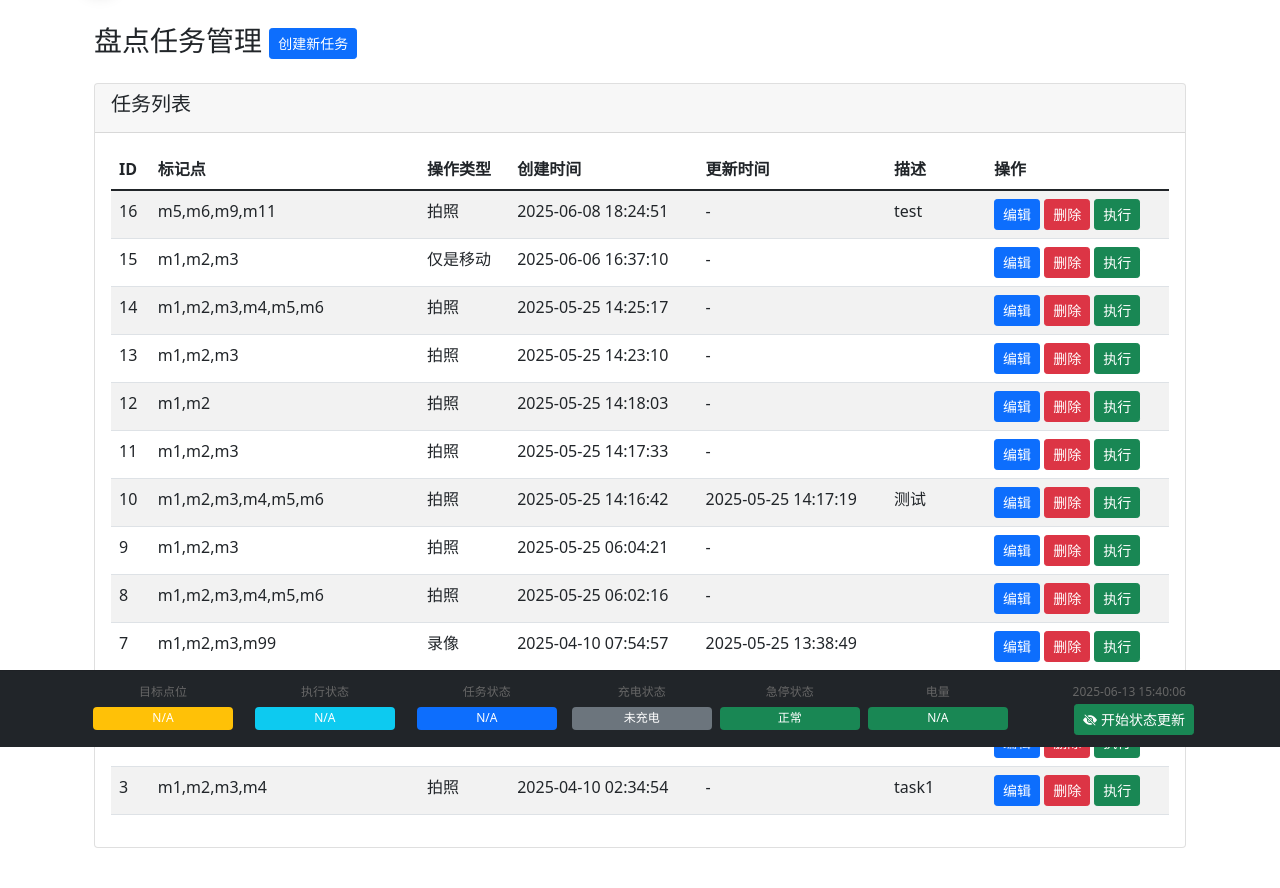
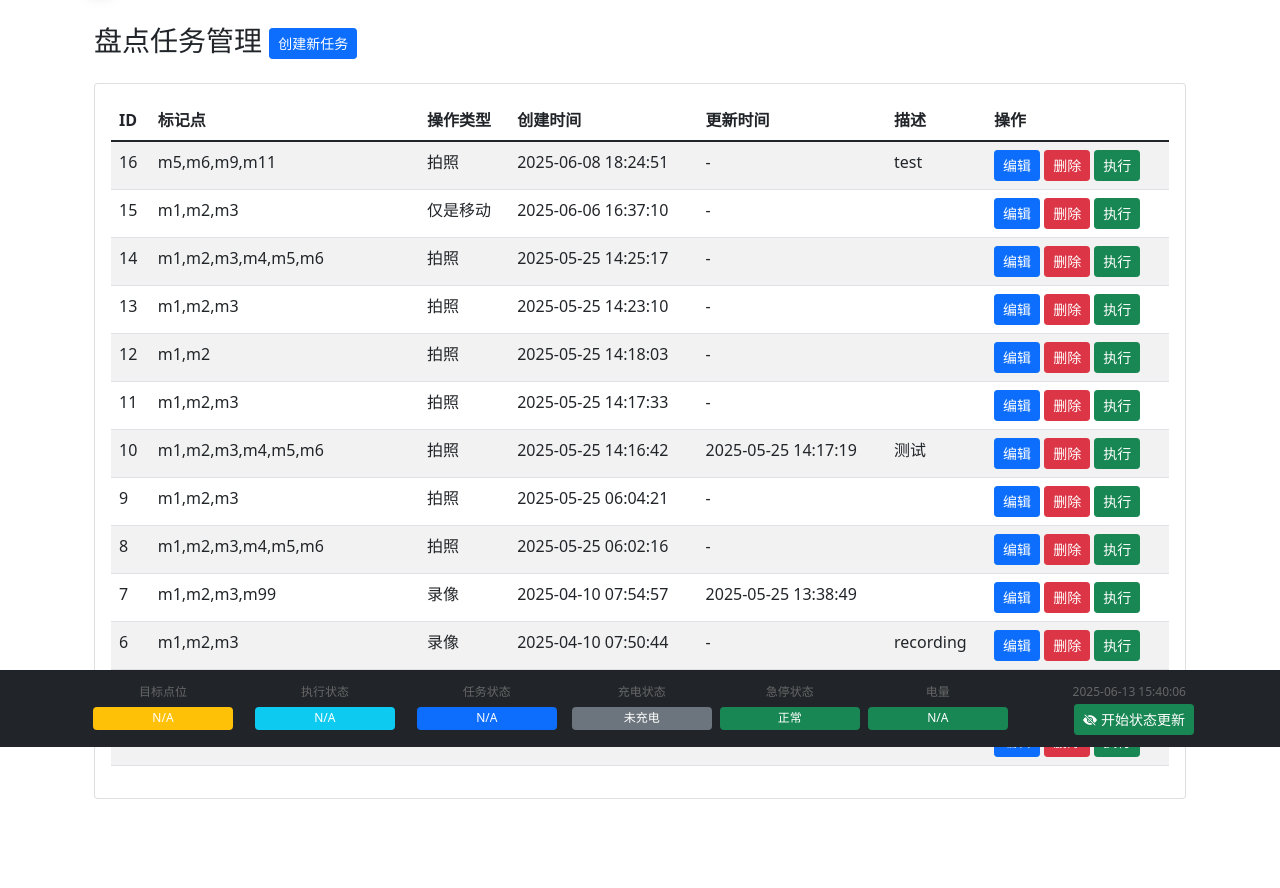
Before and after one commit to kzeng/bk-robot, a Flask app: page /tasks in a window 1280 px wide. Shown: the part 63-951 px from the top of the page. After the commit the page ends 862 px from the top, so only its background shows below. Run offline with Flask 3, Linux system fonts and the light colour scheme; data comes from the database, SQL or seed files in the repository; some libraries are stand-ins or nearby versions.

Commit message:
optimze pages

```diff
--- a/app/templates/task-logs.html
+++ b/app/templates/task-logs.html
@@ -8,9 +8,7 @@
         <h3 class="mb-4">任务执行日志</h3>
 
         <div class="card">
-            <div class="card-header">
-                <h5>日志列表</h5>
-            </div>
+
             <div class="card-body">
                 <table class="table table-striped">
                     <thead>
--- a/app/templates/task.html
+++ b/app/templates/task.html
@@ -49,9 +49,7 @@
         </div>
 
         <div class="card">
-            <div class="card-header">
-                <h5>任务列表</h5>
-            </div>
+
             <div class="card-body">
                 <table class="table table-striped">
                     <thead>
```
